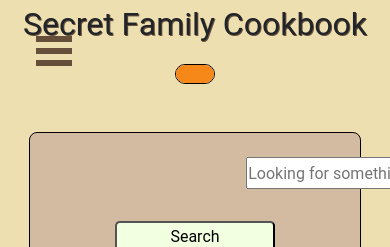
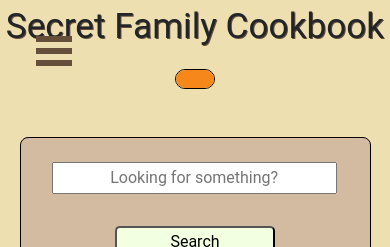
Before and after one commit to BuildWeek-Secret-Family-Recipes/Front-End, a React (Create React App) app: page /Search in a window 390 px wide. Shown: the top 247 px of the page. Built offline with nearby package versions, Linux system fonts and the light colour scheme; no server answers.

Commit message:
fixed all breakpoints for styling for home and search

```diff
--- a/src/App.js
+++ b/src/App.js
@@ -30,7 +30,26 @@ margin-bottom: 1rem;
 @media ${device.mobileS}{
     font-size: 2rem;
     text-shadow: 1px 1px #654F3B;
-}`
+}
+
+@media ${device.mobileM}{
+  font-size: 2.2rem;
+  text-shadow: 1px 1px #654F3B;
+}
+
+@media ${device.mobileL}{
+  font-size: 2.5rem;
+  text-shadow: 1px 1px #654F3B;
+}
+
+
+
+`
+
+
+
+
+
 
 function App() {
 
--- a/src/components/layout/Breakpoints.js
+++ b/src/components/layout/Breakpoints.js
@@ -3,11 +3,13 @@ export const size = {
     galaxy: '360',
     mobileM: '375px',
     mobileL: '425px',
-    tablet: '768px',
+    tablet: '720px',
     laptop: '1024px',
     laptopL: '1440px',
-    desktop: '1900px',
-    desktopL: '2560px',
+    desktopS: '1550px',
+    desktop: '1780px',
+    desktopL: '2040px',
+    desktopXL: '2350px'
   }
 
 export const device = {
@@ -17,8 +19,10 @@ export const device = {
     tablet: `(min-width: ${size.tablet})`,
     laptop: `(min-width: ${size.laptop})`,
     laptopL: `(min-width: ${size.laptopL})`,
+    desktopS: `(min-width: ${size.desktopS})`,
     desktop: `(min-width: ${size.desktop})`,
-    desktopL: `(min-width: ${size.desktop})`
+    desktopL: `(min-width: ${size.desktopL})`,
+    desktopXL: `(min-width: ${size.desktopXL})`
   };
 
 export const device_max = {
@@ -29,6 +33,8 @@ export const device_max = {
   tablet: `(max-width: ${size.tablet})`,
   laptop: `(max-width: ${size.laptop})`,
   laptopL: `(max-width: ${size.laptopL})`,
+  desktopS: `(max-width: ${size.desktopS})`,
   desktop: `(max-width: ${size.desktop})`,
-  desktopL: `(max-width: ${size.desktop})`
+  desktopL: `(max-width: ${size.desktopL})`,
+  desktopXL: `(max-width: ${size.desktopXL})`
 }
--- a/src/components/layout/Search.js
+++ b/src/components/layout/Search.js
@@ -3,7 +3,7 @@ import AxiosWithAuth from '../../utils/api';
 import RecipeCard from "../recipe/RecipeCard";
 import { CardHolder } from'../pages/Home';
 import styled from 'styled-components';
-
+import { device, device_max } from'../layout/Breakpoints';
 
 
 const FormDiv = styled.form`
@@ -13,6 +13,23 @@ const FormDiv = styled.form`
     padding: 1rem;
     width: 85%;
     background: #d2bba0;
+
+    @media ${device.mobileS}{
+      width: 90%;
+    }
+
+    @media ${device.tablet}{
+      width: 80%;
+    }
+
+    @media ${device.desktopS}{
+      width: 70%;
+    }
+
+    @media ${device.desktop}{
+      width: 60%;
+    }
+
 `
 
 const ColumnWrapper = styled.div`
@@ -34,6 +51,52 @@ const Name = styled.input`
     align-content: center;
     margin-left: 200px;
     text-align: center;
+
+
+    @media ${device.mobileS}{
+      width: 90%;
+      margin-left: 15px;
+    }
+
+    @media ${device.tablet}{
+      width: 80%;
+      margin-left: 70px;
+    }
+
+
+    @media ${device.laptop}{
+      width: 65%;
+      margin-left: 155px;
+    }
+
+    @media ${device.laptopL}{
+      width: 55%;
+      margin-left: 250px;
+    }
+
+
+    @media ${device.desktopS}{
+      width: 50%;
+      margin-left: 275px;
+    }
+
+    @media ${device.desktop}{
+      width: 50%;
+      margin-left: 275px;
+    }
+
+
+    @media ${device.desktopL}{
+      width: 55%;
+      margin-left: 365x;
+    }
+
+
+    @media ${device.desktopXL}{
+      width: 55%;
+      margin-left: 335px;
+    }
+
 `
 
 const SubmitButton = styled.button`
--- a/src/components/pages/Home.js
+++ b/src/components/pages/Home.js
@@ -1,7 +1,7 @@
 import React from 'react';
 import Dining from '../../assets/img/dining.png';
 import styled from 'styled-components';
-import { device } from'../layout/Breakpoints';
+import { device, device_max } from'../layout/Breakpoints';
 import RecipeCards from '../recipe/RecipeCards.js';
 
 export const Card = styled.div`
@@ -10,37 +10,41 @@ export const Card = styled.div`
     background-color: #C4C4C4;
     margin-bottom: 2rem;
 
-        @media ${device.mobileS} {
+        @media ${device_max.mobileS} {
             width: 50%;
         }
 
-        @media ${device.tablet}{
+        @media ${device_max.tablet}{
             width: 45%;
         }
 
-        @media ${device.laptop}{
+        @media ${device_max.laptop}{
             width: 35%;
         }
 
 
-        @media ${device.laptopL}{
-            width: 22%;
-            height: 350px;
-            margin-left: 0;
+        @media ${device_max.laptopL}{
+            width: 20%;
+            height: 300px;
+            margin-left: 1%;
+            margin-bottom: 1rem;
         }
 
 
-        @media ${device.desktop}{
+        @media ${device_max.desktop}{
             width: 22%;
-            height: 400px;
+            height: 350px;
+            margin-left: 2%;
         }
 
-        @media ${device.desktopL}{
+        @media ${device_max.desktopL}{
             width: 20%;
             height: 440px;
             margin-left: 1%;
             margin-right: 1%;
         }
+
+
 
 `
 
@@ -54,11 +58,31 @@ export const CardHolder = styled.section`
     margin-left: 10%;
     margin-right: 10%;
 
-        @media ${device.laptopL} {
-            margin-left: 5%;
-            margin-right: 5%;
-            width: 90%;
+        @media ${device_max.laptopL} {
+            margin-left: 7%;
+            margin-right: 0%;
+            width: 80%;
         }
+
+        @media ${device.desktopS}{
+            width: 75%;
+        }
+
+        @media ${device.desktop}{
+            width: 70%;
+            margin-left: 14%;
+        }
+
+        @media ${device.desktopL}{
+            width: 65%;
+            margin-left: 16%;
+        }
+
+        @media ${device.desktopXL}{
+            margin-left: 18%;
+            width: 60%;
+        }
+
 `
 
 const StyledImg = styled.img`
```
